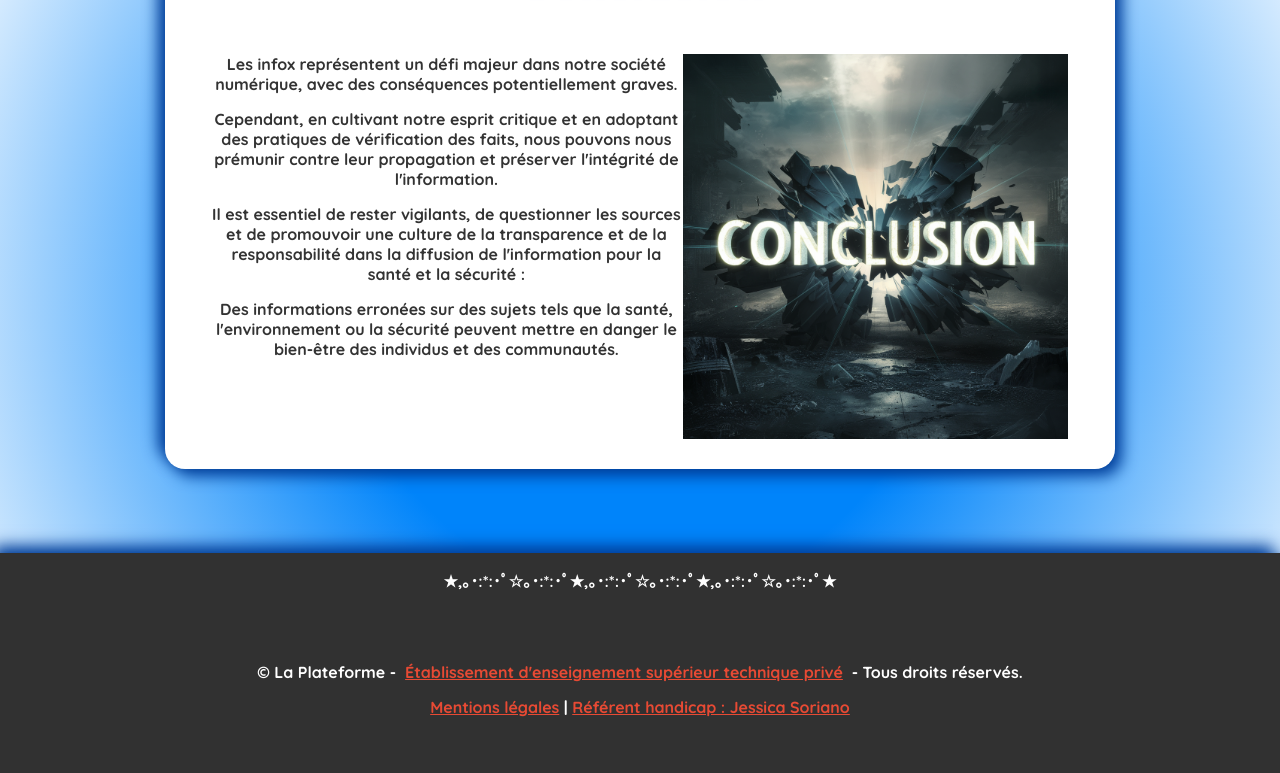
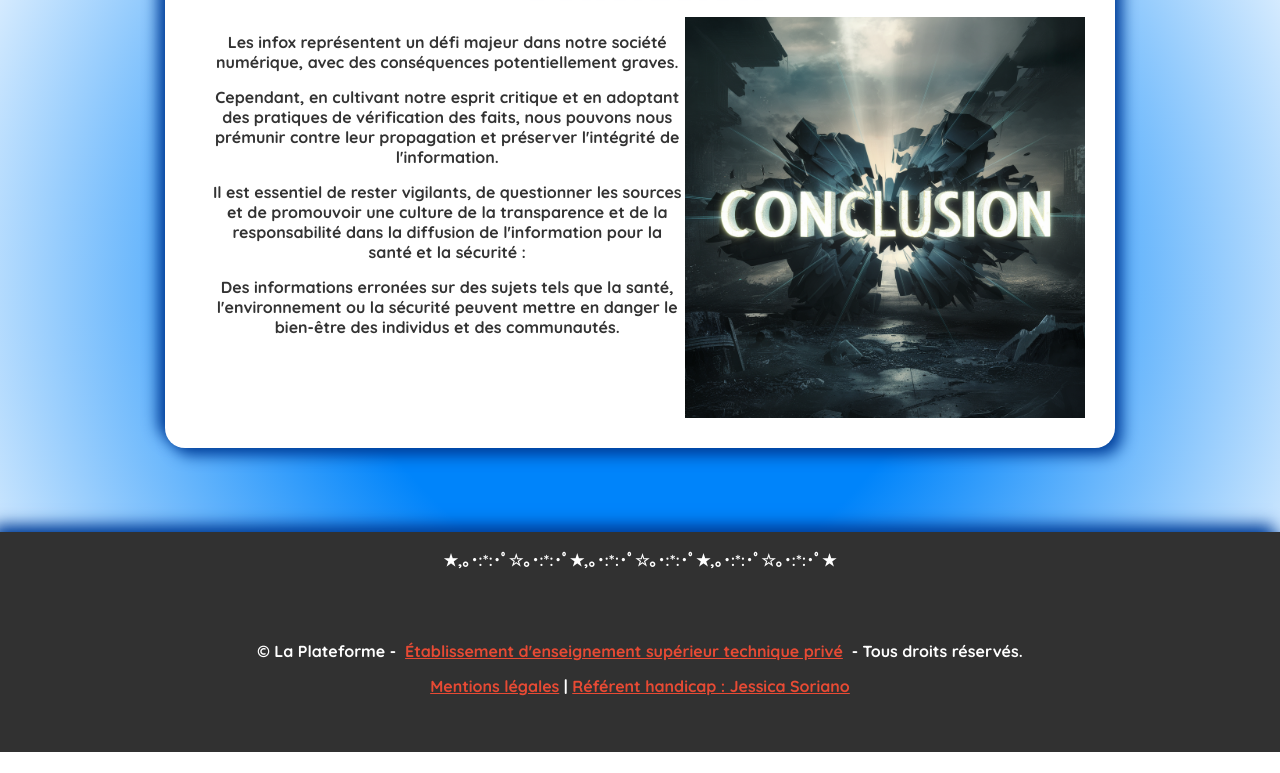
Before and after one commit to GuillaumeQUEYROY/ProjetStageComplet, a plain HTML site: page sitewebmiaou/conclusion.html in a window 1280 px wide. Shown: the part 164-937 px from the top of the page. After the commit the page ends 916 px from the top, so only its background shows below. Drawn offline with Linux system fonts and the light colour scheme.

Commit message:
nettoyage

```diff
--- a/sitewebmiaou/conclusion.html
+++ b/sitewebmiaou/conclusion.html
@@ -32,11 +32,12 @@
     <main>
         <section id="resources">
             <h1>Conclusion</h1>
-            <br></br><div style="margin: 17px;"><img style="float: right;" src="conclusion.webp" width="45%"></div>
-            <b><p><div style="margin: 15px;">Les infox représentent un défi majeur dans notre société numérique, avec des conséquences potentiellement graves.</div></p>
-                <p><div style="margin: 15px;">Cependant, en cultivant notre esprit critique et en adoptant des pratiques de vérification des faits, nous pouvons nous prémunir contre leur propagation et préserver l'intégrité de l'information.</div></p>
-                <p><div style="margin: 15px;">Il est essentiel de rester vigilants, de questionner les sources et de promouvoir une culture de la transparence et de la responsabilité dans la diffusion de l'information pour la santé et la sécurité :</div></p>
-                        <div style="margin:15px;">Des informations erronées sur des sujets tels que la santé, l'environnement ou la sécurité peuvent mettre en danger le bien-être des individus et des communautés.</div></b>
+            <br>
+            <img style="float: right;" src="conclusion.webp" width="45%">
+            <b><p>Les infox représentent un défi majeur dans notre société numérique, avec des conséquences potentiellement graves.</p>
+                <p>Cependant, en cultivant notre esprit critique et en adoptant des pratiques de vérification des faits, nous pouvons nous prémunir contre leur propagation et préserver l'intégrité de l'information.</p>
+                <p>Il est essentiel de rester vigilants, de questionner les sources et de promouvoir une culture de la transparence et de la responsabilité dans la diffusion de l'information pour la santé et la sécurité :</p>
+                    <p>Des informations erronées sur des sujets tels que la santé, l'environnement ou la sécurité peuvent mettre en danger le bien-être des individus et des communautés.</p></b>
                 </p>
         </section>
         <footer>
```
